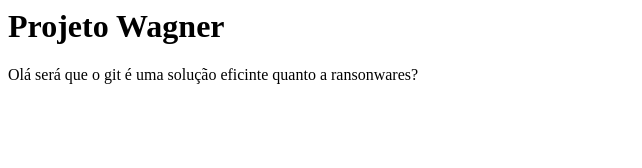
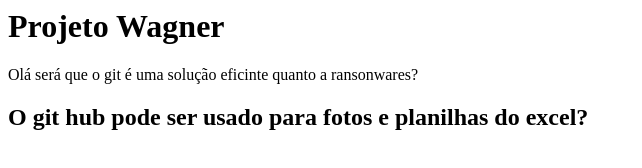
Before and after one commit to Wagnermariani/excel, a plain HTML site: page index.html in a window 1280 px wide. Shown: the whole page, without its empty margins (0-642 px from the left). Drawn offline with Linux system fonts and the light colour scheme.

Commit message:
foto para videos

```diff
--- a/index.html
+++ b/index.html
@@ -4,5 +4,6 @@
     <body>
         <h1>Projeto Wagner</h1>
         <p>Olá será que o git é uma solução eficinte quanto a ransonwares?</p>
+        <h2> O git hub pode ser usado para fotos e planilhas do excel?</h2>
     </body>
 </html>
```
